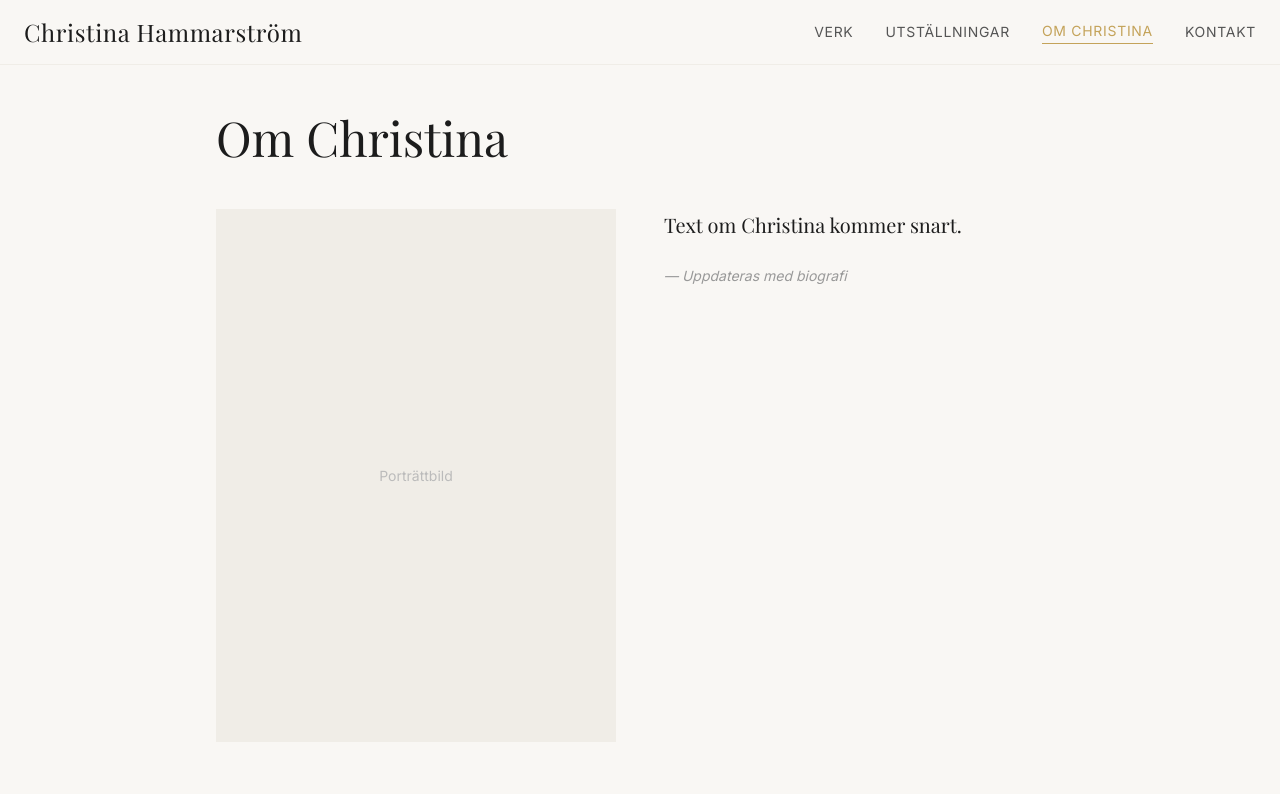
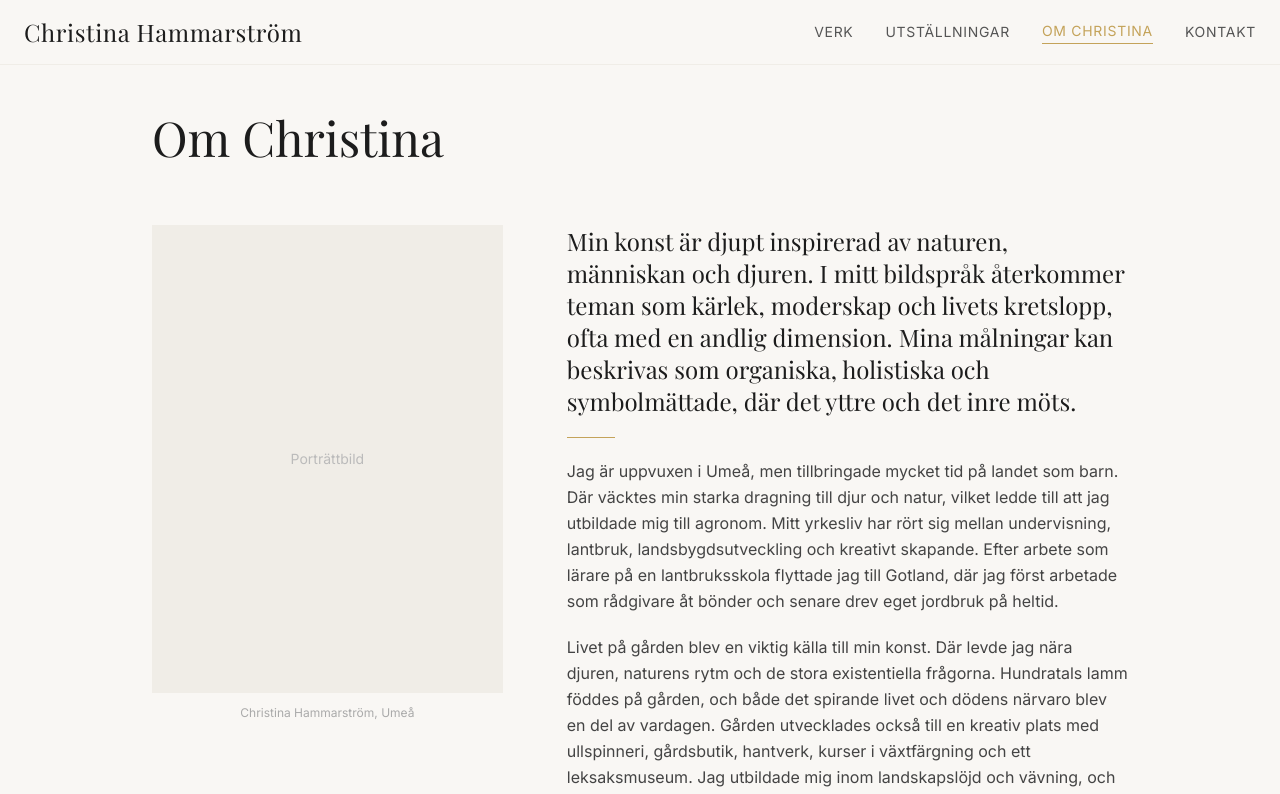
Before and after one commit to filiphammarstrom/Christina, a Next.js app: page /om in a window 1280 px wide. Shown: the top 794 px of the page. Built offline with nearby package versions, Linux system fonts and the light colour scheme; a web font is replaced by a local one.

Commit message:
Lägg till Christinas biografi på Om-sidan

```diff
--- a/src/app/om/page.tsx
+++ b/src/app/om/page.tsx
@@ -5,25 +5,51 @@ export const metadata: Metadata = {
   description: 'Läs om den svenska konstnären Christina Hammarström och hennes konstnärskap.',
 }
 
+const bio = [
+  `Min konst är djupt inspirerad av naturen, människan och djuren. I mitt bildspråk återkommer teman som kärlek, moderskap och livets kretslopp, ofta med en andlig dimension. Mina målningar kan beskrivas som organiska, holistiska och symbolmättade, där det yttre och det inre möts.`,
+  `Jag är uppvuxen i Umeå, men tillbringade mycket tid på landet som barn. Där väcktes min starka dragning till djur och natur, vilket ledde till att jag utbildade mig till agronom. Mitt yrkesliv har rört sig mellan undervisning, lantbruk, landsbygdsutveckling och kreativt skapande. Efter arbete som lärare på en lantbruksskola flyttade jag till Gotland, där jag först arbetade som rådgivare åt bönder och senare drev eget jordbruk på heltid.`,
+  `Livet på gården blev en viktig källa till min konst. Där levde jag nära djuren, naturens rytm och de stora existentiella frågorna. Hundratals lamm föddes på gården, och både det spirande livet och dödens närvaro blev en del av vardagen. Gården utvecklades också till en kreativ plats med ullspinneri, gårdsbutik, hantverk, kurser i växtfärgning och ett leksaksmuseum. Jag utbildade mig inom landskapslöjd och vävning, och började samtidigt måla akvarell när tiden tillät. Det var ett rikt och skapande liv, som kom att prägla mig starkt.`,
+  `När jag senare flyttade tillbaka till Umeå saknade jag det kreativa flödet från Gotland. Jag utbildade mig vidare till lärare i samhällskunskap och historia, men återvände till måleriet som ett nödvändigt andningshål och ett sätt att uttrycka det som inte ryms i ord.`,
+  `Bildskapandet har följt mig sedan barndomen. Jag ritade mycket som ung och gick extra lektioner i teckning under högstadiet och gymnasiet. Hemmet var också fyllt av konstnärliga influenser: min pappa var konstsamlare och min mamma vävde och målade. När jag flyttade hem 1989 fick jag låna hennes färger, och det blev början på en intensiv period av måleri. Jag gick från teckning till akvarell och akryl, och fann till slut mitt starkaste uttryck i oljemåleriet, som fortfarande är min favoritmetod.`,
+  `Trots studier, arbete och familjeliv fortsatte konsten att finnas där. Jag blev erbjuden att ställa ut både i Tyskland och Ryssland, och tog chansen. Genom Länsstyrelsen i Västerbottens län fick jag även möjlighet att delta i ett utvecklingsprojekt på landsbygden i ryska Karelen. Det blev starten på flera år av projektarbete där jag hjälpte landsbygdsbefolkning att återta traditionell kultur och skapa nya möjligheter till arbete och försörjning. I det arbetet fick jag stor nytta av mina kreativa erfarenheter från Gotland. Under tiden visades även min konst på flera platser, och jag mötte många karelska konstnärer som inspirerade mig vidare.`,
+  `Efter att arbetet i Karelen avslutades 2007 fortsatte jag med utvecklingsprojekt i Sverige, parallellt med arbete som lärare på Komvux i Umeå. Under åren 1990 till 2010 ställde jag regelbundet ut min konst.`,
+  `Sedan kom ett långt uppehåll. Min mamma drabbades av cancer i stämbanden, vilket först visade sig som heshet. När hon senare gick bort väcktes en stark oro hos mig, särskilt eftersom vi båda hade arbetat med lösningsmedel i samband med oljemåleri. När jag själv började känna heshet valde jag att sluta måla.`,
+  `Nu, 15 år senare, har jag återvänt till måleriet. Med säkrare material och samma inre drivkraft har skapandet åter tagit plats i mitt liv. I dag planerar jag att ställa ut mina verk igen.`,
+]
+
 export default function AboutPage() {
   return (
-    <div className="max-w-4xl mx-auto px-6 py-12">
-      <h1 className="font-serif text-4xl md:text-5xl mb-12">Om Christina</h1>
+    <div className="max-w-5xl mx-auto px-6 py-12">
+      <h1 className="font-serif text-4xl md:text-5xl mb-16">Om Christina</h1>
 
-      <div className="grid md:grid-cols-2 gap-12 items-start">
-        {/* Placeholder för porträttbild */}
-        <div className="aspect-[3/4] bg-warm-dark flex items-center justify-center text-[#BBB] text-sm">
-          Porträttbild
+      <div className="grid md:grid-cols-[1fr_1.6fr] gap-16 items-start">
+        {/* Portrait image */}
+        <div className="sticky top-28">
+          <div className="aspect-[3/4] bg-warm-dark flex items-center justify-center text-[#BBB] text-sm">
+            Porträttbild
+          </div>
+          <p className="text-xs text-[#AAA] mt-3 text-center">Christina Hammarström, Umeå</p>
         </div>
 
-        <div className="space-y-6 text-[#444] leading-relaxed">
-          {/* Texten om Christina läggs in här */}
-          <p className="font-serif text-xl text-[#1C1C1C] leading-relaxed">
-            Text om Christina kommer snart.
+        {/* Bio text */}
+        <div className="space-y-5">
+          {/* Lead paragraph */}
+          <p className="font-serif text-xl md:text-2xl text-[#1C1C1C] leading-relaxed">
+            {bio[0]}
           </p>
-          <p className="text-[#999] text-sm italic">
-            — Uppdateras med biografi
-          </p>
+
+          <div className="w-12 h-px bg-gold my-8" />
+
+          {/* Rest of bio */}
+          {bio.slice(1).map((paragraph, i) => (
+            <p key={i} className="text-[#444] leading-relaxed">
+              {paragraph}
+            </p>
+          ))}
+
+          <div className="pt-6 border-t border-warm-dark">
+            <p className="text-sm text-[#999]">Umeå</p>
+          </div>
         </div>
       </div>
     </div>
```
